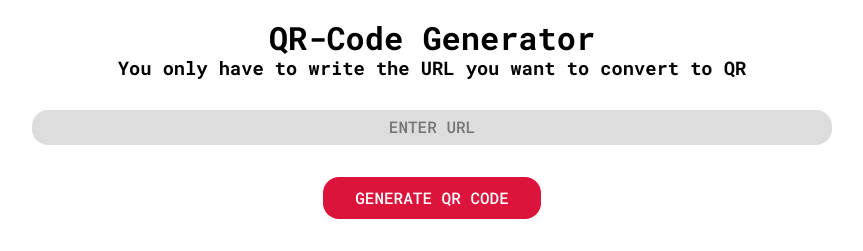
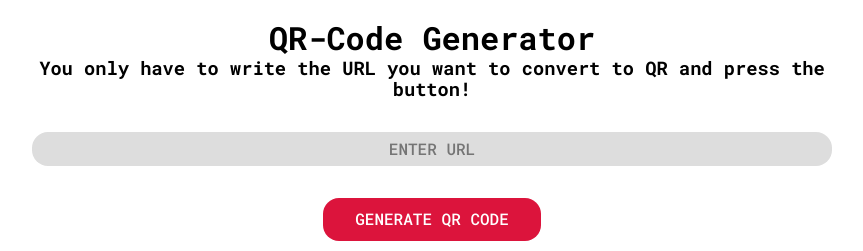
Before and after one commit to ivanbarreragarcia/ivanbarreragarcia, a PHP site: page /projects/qrcode/ in a window 1280 px wide. Shown: the part 60-311 px from the top of the page, without its empty margins (208-1071 px from the left). Run offline with PHP 8.4, Linux system fonts and the light colour scheme; some libraries are stand-ins or nearby versions.

Commit message:
Editado texto proyecto generate qr

```diff
--- a/projects/qrcode/index.php
+++ b/projects/qrcode/index.php
@@ -88,7 +88,7 @@
         <div class="container">
             <div class="container__header">
                 <h1 class="container__header-title">QR-Code Generator</h1>
-                <h3 class="container__header-description">You only have to write the URL you want to convert to QR</h3>
+                <h3 class="container__header-description">You only have to write the URL you want to convert to QR and press the button!</h3>
             </div>
             <form autocomplete="off" action="" class="container__form" id="container__form">
                 <input type="url" name="url" id="url" class="container__form-url" placeholder="ENTER URL">
```
